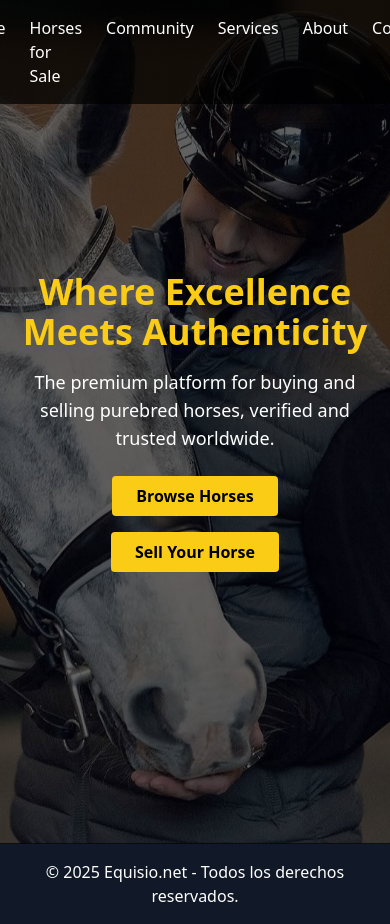
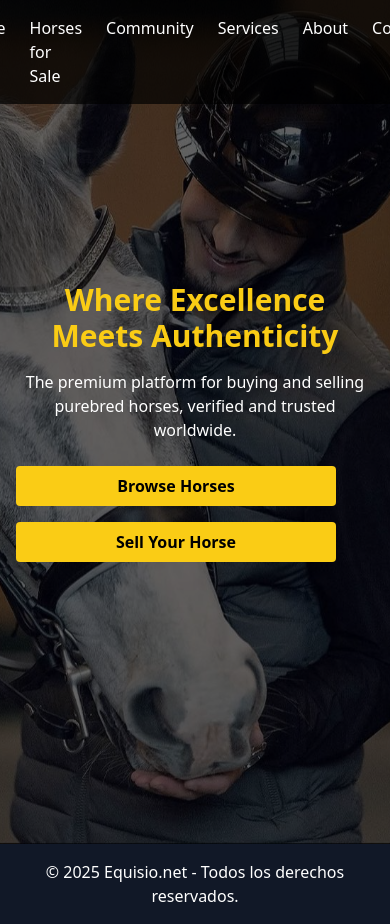
Before and after one commit to Equisio/equisio, a Next.js app: page / in a window 390 px wide. Built offline with nearby package versions, Linux system fonts and the light colour scheme.

Commit message:
Actualización responsive de la página index.tsx

```diff
--- a/pages/index.tsx
+++ b/pages/index.tsx
@@ -7,24 +7,26 @@ export default function Home() {
   return (
     <>
       <Navbar />
-      <main className="relative h-screen bg-cover bg-center flex flex-col justify-center items-center text-center px-4"
-        style={{ backgroundImage: "url('/home.jpg')" }}>
+      <main
+        className="relative min-h-screen bg-cover bg-center flex flex-col justify-center items-center text-center px-4 py-12 sm:py-24"
+        style={{ backgroundImage: "url('/home.jpg')" }}
+      >
         <div className="bg-black bg-opacity-60 w-full h-full absolute top-0 left-0"></div>
         <div className="relative z-10 text-white">
-          <h1 className="text-4xl md:text-6xl font-extrabold text-yellow-400 mb-4">
+          <h1 className="text-3xl sm:text-4xl md:text-6xl font-extrabold text-yellow-400 mb-4">
             Where Excellence Meets Authenticity
           </h1>
-          <p className="text-lg md:text-xl mb-6 max-w-xl mx-auto">
+          <p className="text-base sm:text-lg md:text-xl mb-6 max-w-xl mx-auto px-2">
             The premium platform for buying and selling purebred horses, verified and trusted worldwide.
           </p>
-          <div className="flex flex-col sm:flex-row gap-4 justify-center">
-            <Link href="/for_sale">
-              <button className="bg-yellow-400 hover:bg-yellow-300 text-black font-semibold py-2 px-6 rounded">
+          <div className="flex flex-col sm:flex-row gap-4 justify-center w-full max-w-xs sm:max-w-none">
+            <Link href="/for_sale" className="w-full sm:w-auto">
+              <button className="w-full sm:w-auto bg-yellow-400 hover:bg-yellow-300 text-black font-semibold py-2 px-6 rounded">
                 Browse Horses
               </button>
             </Link>
-            <Link href="/contact">
-              <button className="bg-yellow-400 hover:bg-yellow-300 text-black font-semibold py-2 px-6 rounded">
+            <Link href="/contact" className="w-full sm:w-auto">
+              <button className="w-full sm:w-auto bg-yellow-400 hover:bg-yellow-300 text-black font-semibold py-2 px-6 rounded">
                 Sell Your Horse
               </button>
             </Link>
```
